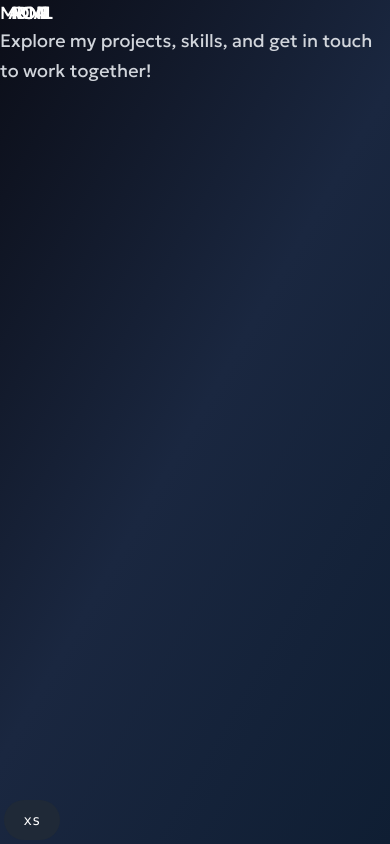
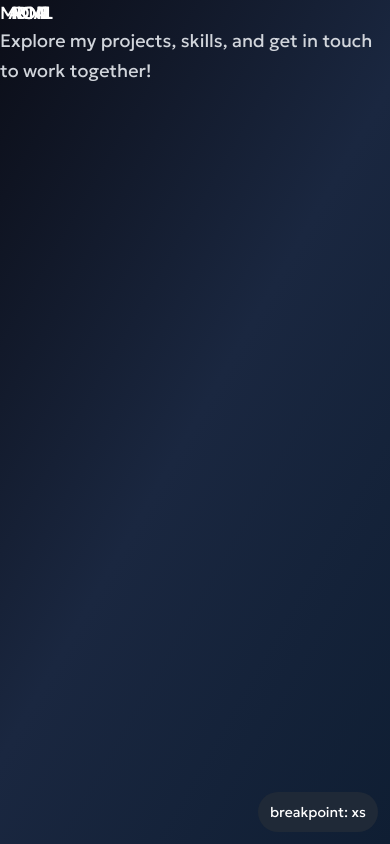
Before and after one commit to MarkDonatelli/mark_donatelli_portfolio, a Next.js app: page / in a window 390 px wide. Built offline with nearby package versions, Linux system fonts and the light colour scheme.

Commit message:
minor adjustment to tw breakpoint component

```diff
--- a/src/app/components/TailwindBreakPoints.tsx
+++ b/src/app/components/TailwindBreakPoints.tsx
@@ -4,9 +4,7 @@ interface TailwindSizeDisplayProps {
   positionClasses?: string;
 }
 
-export const TailwindSizeDisplay: React.FC<TailwindSizeDisplayProps> = ({
-  positionClasses = 'bottom-1 left-1'
-}) => {
+export const TailwindSizeDisplay: React.FC<TailwindSizeDisplayProps> = ({}) => {
   const breakpoints: Array<keyof typeof breakpointClasses> = [
     'xs',
     'sm',
@@ -26,11 +24,11 @@ export const TailwindSizeDisplay: React.FC<TailwindSizeDisplayProps> = ({
 
   return (
     <div
-      className={`fixed ${positionClasses} z-50 flex h-10 w-14 items-center justify-center rounded-full bg-gray-800 p-3 font-mono text-sm text-white`}
+      className={`fixed right-3 bottom-3 z-50 flex h-10 items-center justify-center rounded-full bg-gray-800 p-3 font-geo text-sm text-white`}
     >
       {breakpoints.map((bp) => (
         <div key={bp} className={breakpointClasses[bp]}>
-          {bp}
+          breakpoint: {bp}
         </div>
       ))}
     </div>
```
